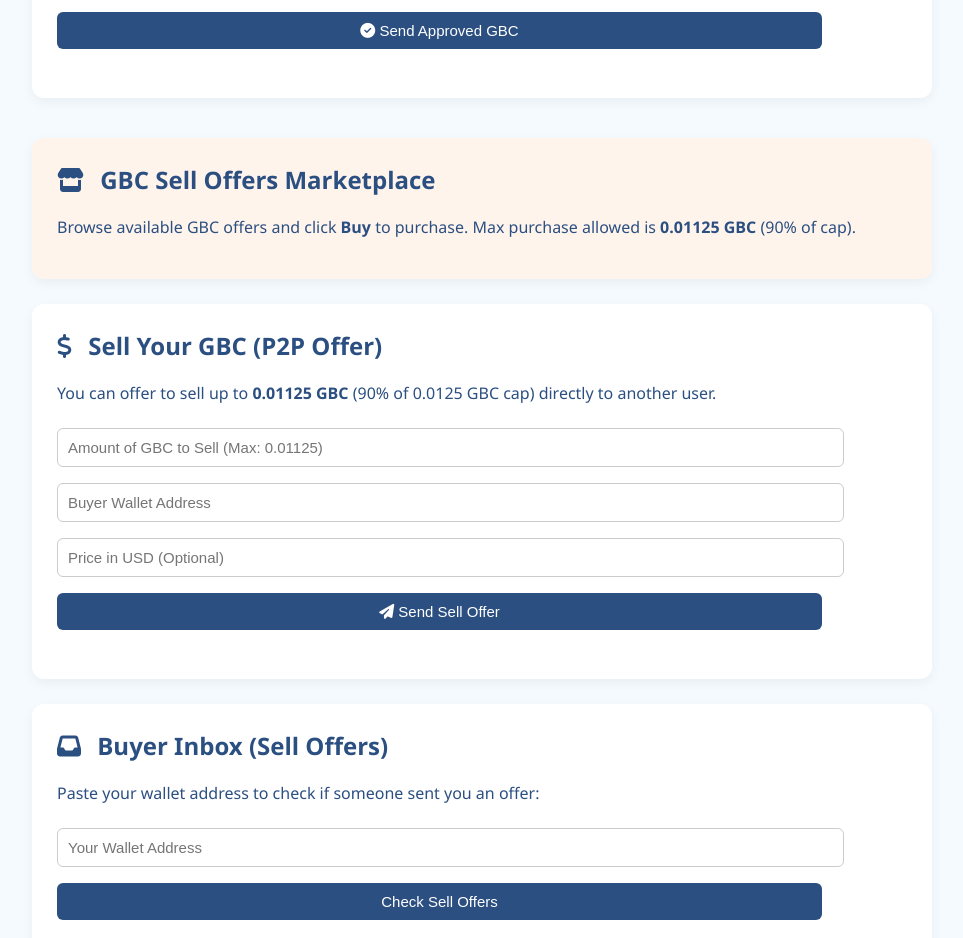
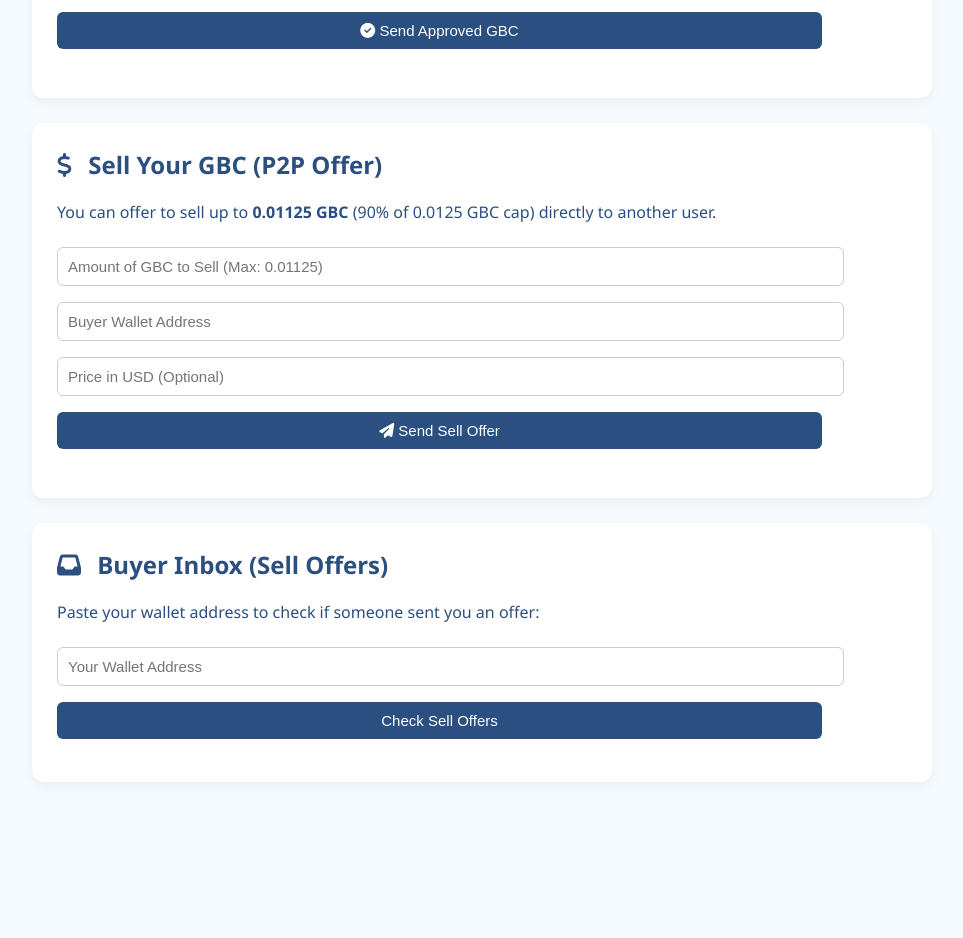
Before and after one commit to malshibli/shibli-gbc-wallet-blockchain, a plain HTML site: page index.html in a window 1280 px wide. Shown: the part 2260-3198 px from the top of the page, without its empty margins (158-1121 px from the left). After the commit the page ends 3067 px from the top, so only its background shows below. Drawn offline with Linux system fonts and the light colour scheme.

Commit message:
Update 28.30 index.html

```diff
--- a/index.html
+++ b/index.html
@@ -116,12 +116,6 @@
   <p id="transactionStatus" style="margin-top: 10px;"></p>
 </div>
 
-<!-- GBC Sell Offers Marketplace -->
-<div class="section" style="background:#fff4ec; margin-top:40px;">
-  <h2><i class="fas fa-store icon"></i> GBC Sell Offers Marketplace</h2>
-  <p>Browse available GBC offers and click <strong>Buy</strong> to purchase. Max purchase allowed is <strong>0.01125 GBC</strong> (90% of cap).</p>
-  <div id="sellOffersList"></div>
-</div>
 
 <!-- Adding P2P Sell Option -->
 <div class="section">
```
